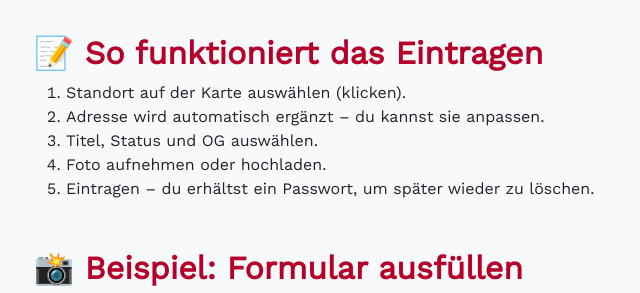
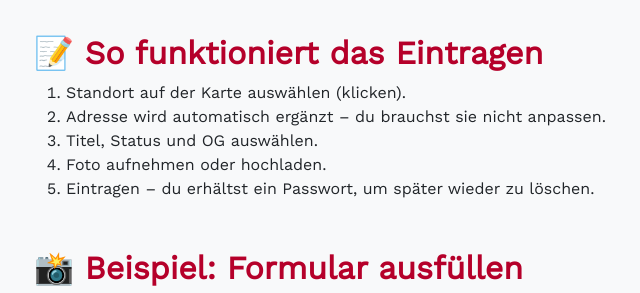
Before and after one commit to LinkeBonn/3eck, a Flask app: page /faq in a window 1280 px wide. Shown: the part 240-533 px from the top of the page, without its empty margins (48-688 px from the left). Run offline with Flask 3, Linux system fonts and the light colour scheme.

Commit message:
FAQ Anpassung

```diff
--- a/templates/faq.html
+++ b/templates/faq.html
@@ -37,7 +37,7 @@
   <h2 class="mt-5">📝 So funktioniert das Eintragen</h2>
   <ol>
     <li>Standort auf der Karte auswählen (klicken).</li>
-    <li>Adresse wird automatisch ergänzt – du kannst sie anpassen.</li>
+    <li>Adresse wird automatisch ergänzt – du brauchst sie nicht anpassen.</li>
     <li>Titel, Status und OG auswählen.</li>
     <li>Foto aufnehmen oder hochladen.</li>
     <li>Eintragen – du erhältst ein Passwort, um später wieder zu löschen.</li>
```
